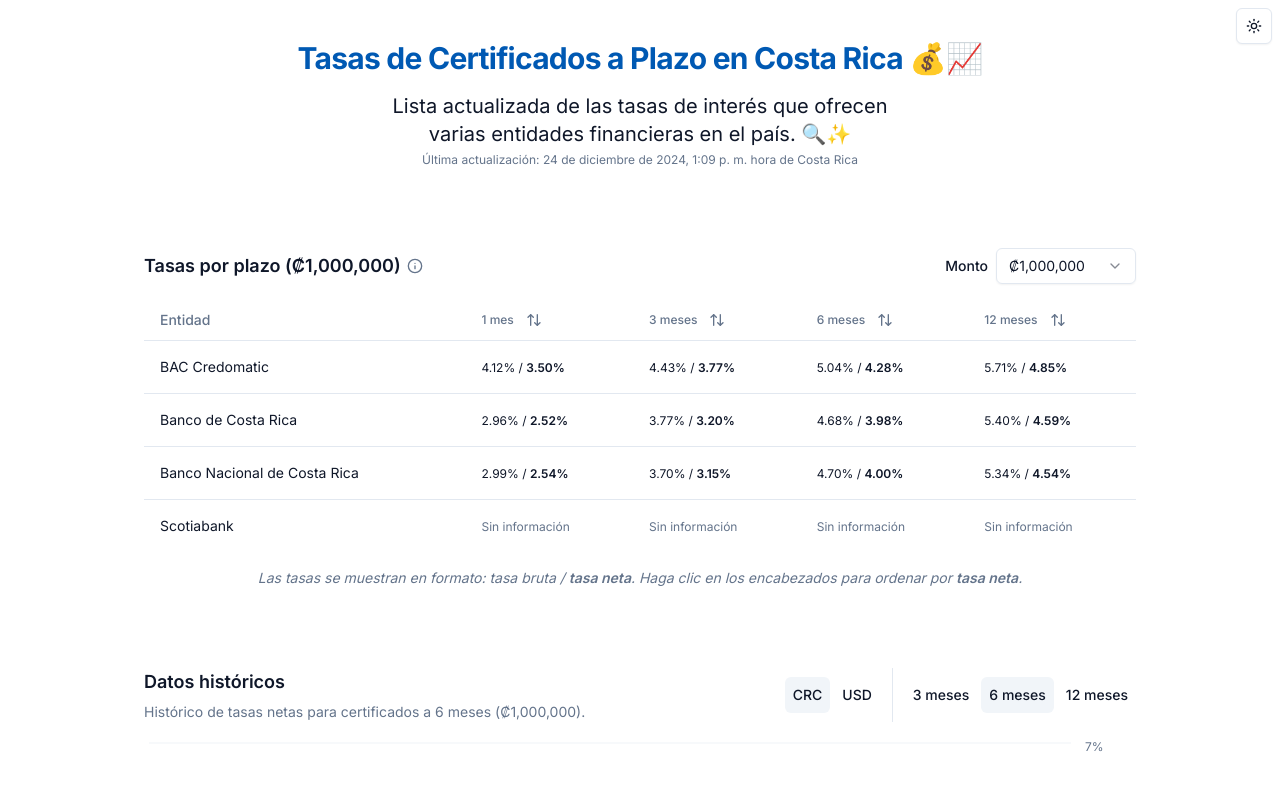
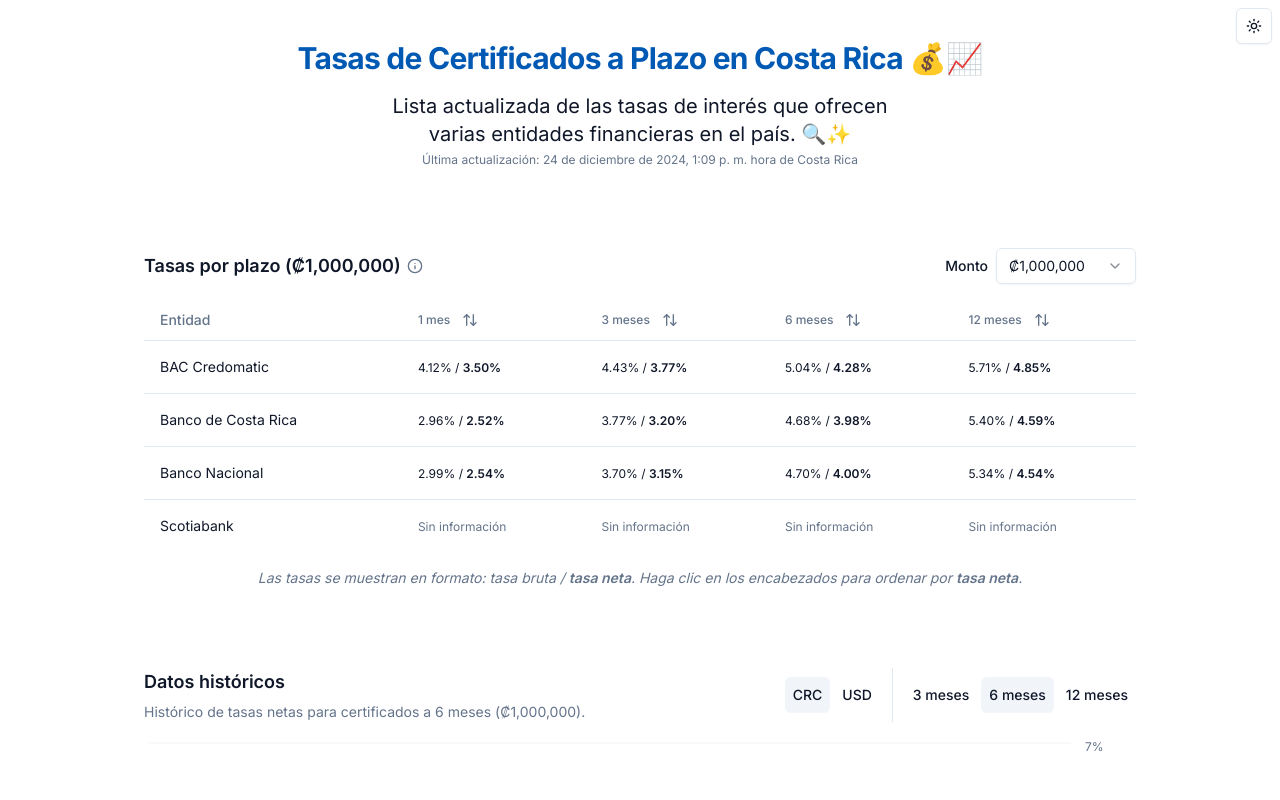
Before and after one commit to gggonzalo/tasas-cdp-cr, a Next.js app: page / in a window 1280 px wide. Shown: the top 800 px of the page. Built offline with nearby package versions, Linux system fonts and the light colour scheme.

Commit message:
Balancear texto de actualizacion Renombrar BN

```diff
--- a/app/page.tsx
+++ b/app/page.tsx
@@ -47,7 +47,7 @@
           Lista actualizada de las tasas de interés que ofrecen varias entidades
           financieras en el país. 🔍✨
         </p>
-        <p className="text-xs text-muted-foreground">
+        <p className="text-balance text-xs text-muted-foreground">
           Última actualización: {lastUpdateDateFormatted}
         </p>
       </div>
--- a/components/HistoricalRatesChart.tsx
+++ b/components/HistoricalRatesChart.tsx
@@ -189,9 +189,8 @@
           ?.netRatesByDate[date]?.[term],
         BCR: currencyRates.find((r) => r.entity === "Banco de Costa Rica")
           ?.netRatesByDate[date]?.[term],
-        BN: currencyRates.find(
-          (r) => r.entity === "Banco Nacional de Costa Rica",
-        )?.netRatesByDate[date]?.[term],
+        BN: currencyRates.find((r) => r.entity === "Banco Nacional")
+          ?.netRatesByDate[date]?.[term],
         SCOTIA: currencyRates.find((r) => r.entity === "Scotiabank")
           ?.netRatesByDate[date]?.[term],
       };
--- a/datos/2024-01/2024-01-01T06.00.00.000Z.json
+++ b/datos/2024-01/2024-01-01T06.00.00.000Z.json
@@ -114,7 +114,7 @@
     }
   },
   {
-    "entity": "Banco Nacional de Costa Rica",
+    "entity": "Banco Nacional",
     "ratesByCurrency": {
       "CRC": {
         "3": [
--- a/datos/2024-02/2024-02-01T06.00.00.000Z.json
+++ b/datos/2024-02/2024-02-01T06.00.00.000Z.json
@@ -114,7 +114,7 @@
     }
   },
   {
-    "entity": "Banco Nacional de Costa Rica",
+    "entity": "Banco Nacional",
     "ratesByCurrency": {
       "CRC": {
         "3": [
--- a/datos/2024-03/2024-03-01T06.00.00.000Z.json
+++ b/datos/2024-03/2024-03-01T06.00.00.000Z.json
@@ -114,7 +114,7 @@
     }
   },
   {
-    "entity": "Banco Nacional de Costa Rica",
+    "entity": "Banco Nacional",
     "ratesByCurrency": {
       "CRC": {
         "3": [
--- a/datos/2024-05/2024-05-01T06.00.00.000Z.json
+++ b/datos/2024-05/2024-05-01T06.00.00.000Z.json
@@ -114,7 +114,7 @@
     }
   },
   {
-    "entity": "Banco Nacional de Costa Rica",
+    "entity": "Banco Nacional",
     "ratesByCurrency": {
       "CRC": {
         "3": [
--- a/datos/2024-06/2024-06-01T06.00.00.000Z.json
+++ b/datos/2024-06/2024-06-01T06.00.00.000Z.json
@@ -114,7 +114,7 @@
     }
   },
   {
-    "entity": "Banco Nacional de Costa Rica",
+    "entity": "Banco Nacional",
     "ratesByCurrency": {
       "CRC": {
         "3": [
--- a/datos/2024-07/2024-07-01T06.00.00.000Z.json
+++ b/datos/2024-07/2024-07-01T06.00.00.000Z.json
@@ -114,7 +114,7 @@
     }
   },
   {
-    "entity": "Banco Nacional de Costa Rica",
+    "entity": "Banco Nacional",
     "ratesByCurrency": {
       "CRC": {
         "3": [
--- a/datos/2024-11/2024-11-01T06.00.00.000Z.json
+++ b/datos/2024-11/2024-11-01T06.00.00.000Z.json
@@ -114,7 +114,7 @@
     }
   },
   {
-    "entity": "Banco Nacional de Costa Rica",
+    "entity": "Banco Nacional",
     "ratesByCurrency": {
       "CRC": {
         "3": [
--- a/datos/2024-12/2024-12-24T19.09.36.216Z.json
+++ b/datos/2024-12/2024-12-24T19.09.36.216Z.json
@@ -338,7 +338,7 @@
     }
   },
   {
-    "entity": "Banco Nacional de Costa Rica",
+    "entity": "Banco Nacional",
     "ratesByCurrency": {
       "CRC": {
         "1": [
```
